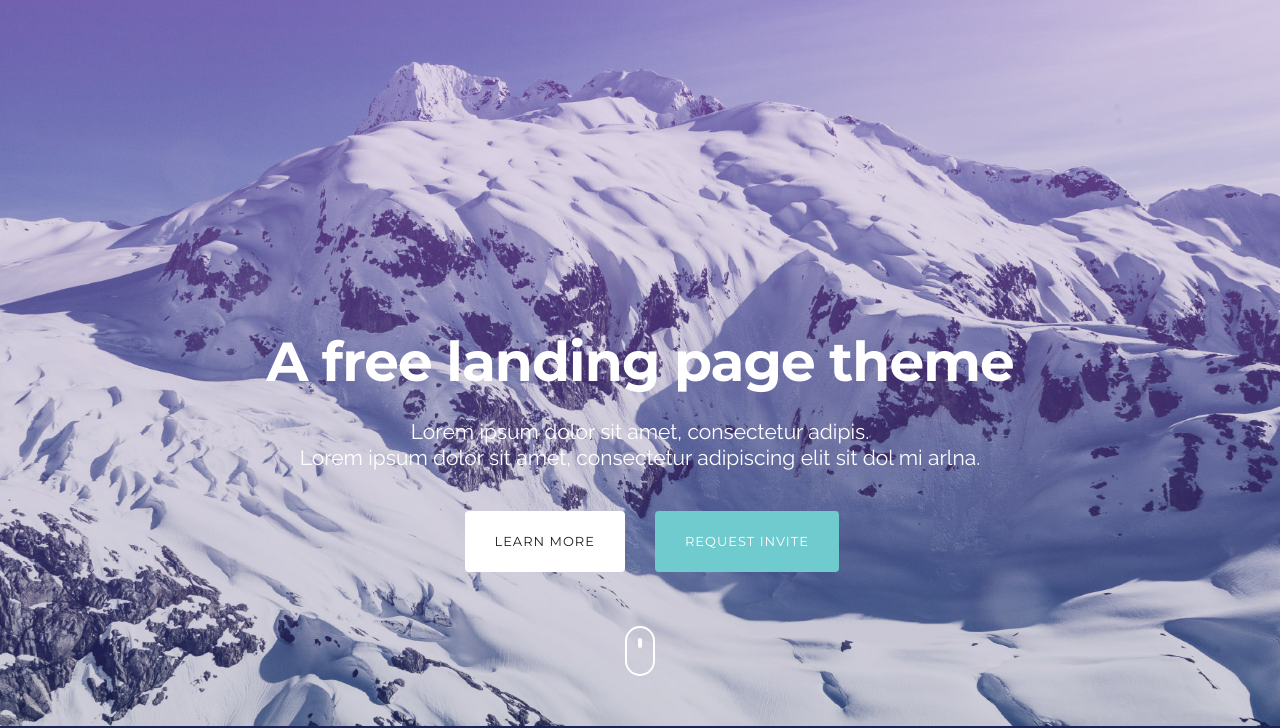
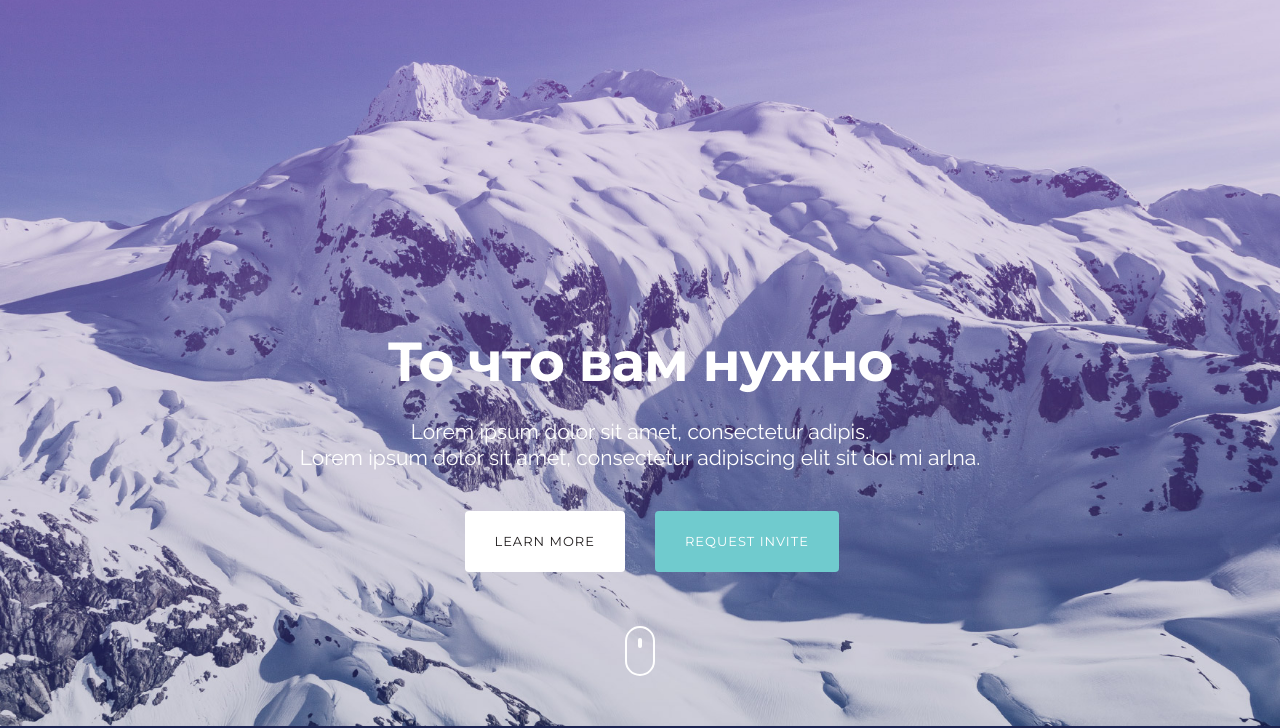
Before and after one commit to logkem42/logkem42.github.io, a plain HTML site: page index.html in a window 1280 px wide. Shown: the part 74-802 px from the top of the page. Drawn offline with nearby package versions, Linux system fonts and the light colour scheme; a script that the page names is missing.

Commit message:
Update index.html

```diff
--- a/index.html
+++ b/index.html
@@ -60,7 +60,7 @@
 
         <div class="row header-info">
           <div class="col-sm-10 col-sm-offset-1 text-center">
-            <h1 class="wow fadeIn">A free landing page theme</h1>
+            <h1 class="wow fadeIn">То что вам нужно</h1>
             <br />
             <p class="lead wow fadeIn" data-wow-delay="0.5s">Lorem ipsum dolor sit amet, consectetur adipis. <br>
             Lorem ipsum dolor sit amet, consectetur adipiscing elit sit dol mi arlna.</p>
```
